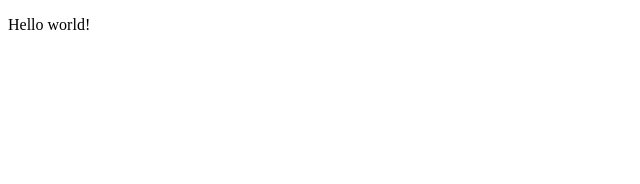
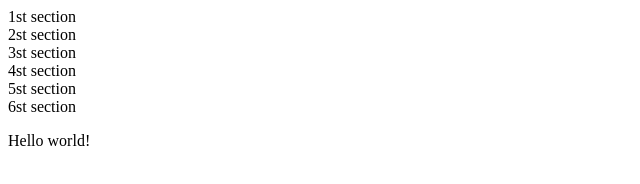
Before and after one commit to mohanadHaji/Microverse, a plain HTML site: page index.html in a window 1280 px wide. Shown: the whole page, without its empty margins (0-640 px from the left). Drawn offline with Linux system fonts and the light colour scheme.

Commit message:
2nd commit

```diff
--- a/index.html
+++ b/index.html
@@ -6,6 +6,27 @@
     <title>Document</title>
 </head>
 <body>
-    <p> Hello world! </p>
+    <main id="main-doc">
+        <section class="main-section">
+            <header> 1st section </header>
+        </section>
+        <section class="main-section">
+            <header> 2st section </header>
+        </section>
+        <section class="main-section">
+            <header> 3st section </header>
+        </section>
+        <section class="main-section">
+            <header> 4st section </header>
+        </section>
+        <section class="main-section">
+            <header> 5st section </header>
+        </section>
+        <section class="main-section">
+            <header> 6st section </header>
+        </section>
+        <p> Hello world! </p>
+    </main>
+
 </body>
 </html>
```
